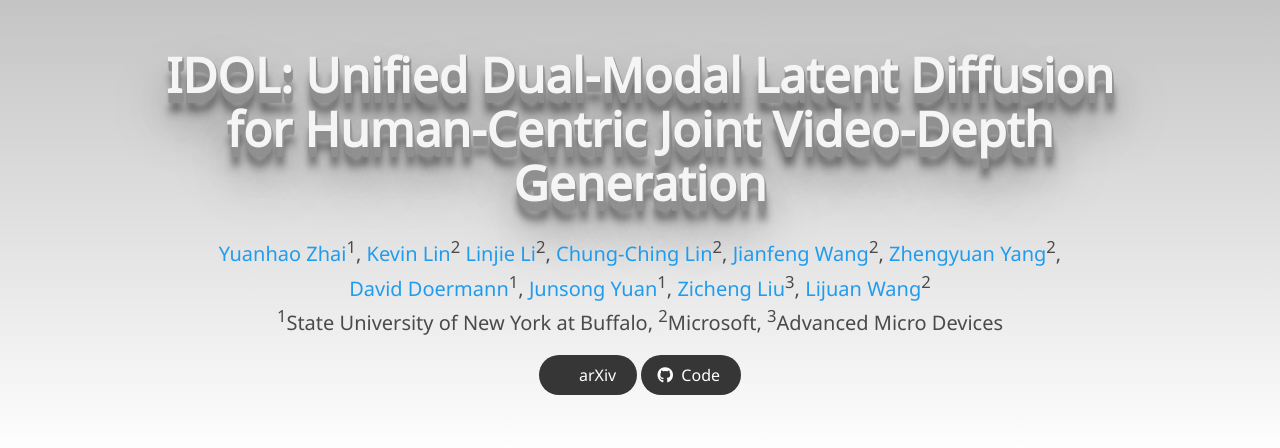
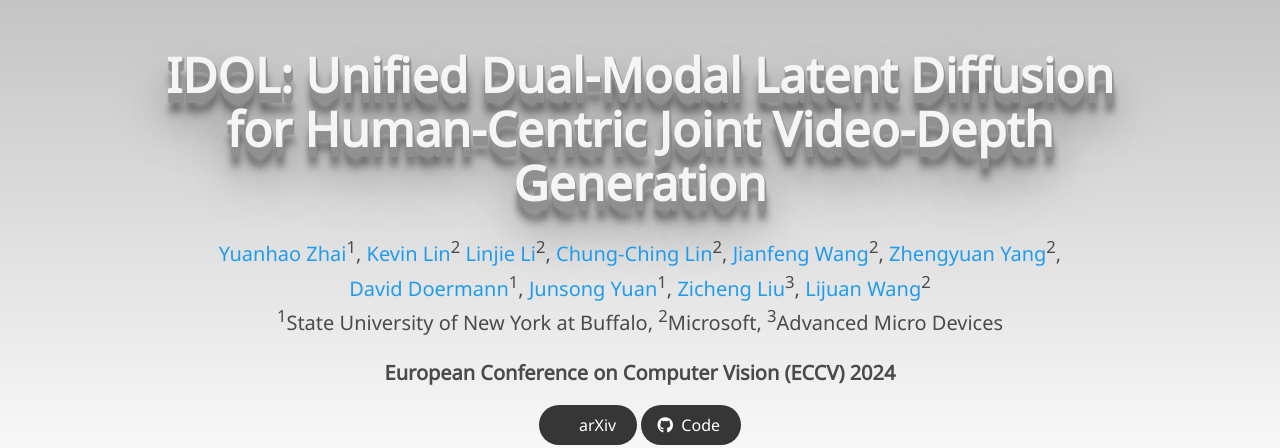
Before and after one commit to yhZhai/idol, a plain HTML site: page index.html in a window 1280 px wide. Shown: the top 448 px of the page. Drawn offline with nearby package versions, Linux system fonts and the light colour scheme; some icons are missing; a web font is replaced by a local one.

Commit message:
add eccv tag

```diff
--- a/index.html
+++ b/index.html
@@ -132,6 +132,10 @@
               <span class="author-block"><sup>2</sup>Microsoft</span>,
               <span class="author-block"><sup>3</sup>Advanced Micro Devices</span>
               <!-- <span class="eql-cntrb"><small><br><sup>*</sup>Indicates Equal Contribution</small></span> -->
+            </div>
+
+            <div class="is-size-5 publication-authors" style="margin-top: 20px;">
+              <span><b>European Conference on Computer Vision (ECCV) 2024</b></span>
             </div>
 
             <div class="column has-text-centered">
```
